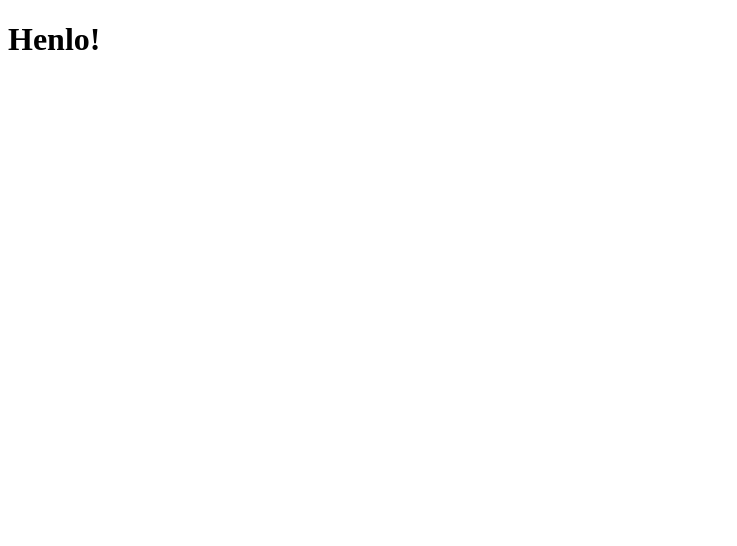
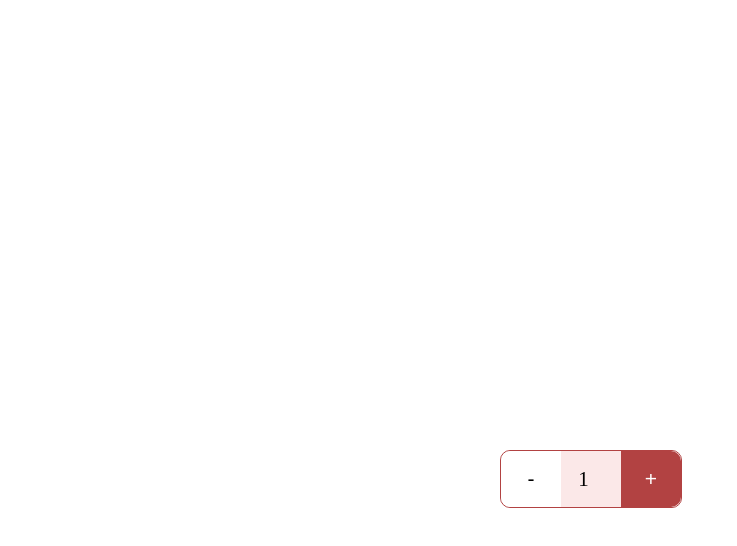
Before and after one commit to abhinav-anshul/quicksell, a React app: page / in a window 1280 px wide. Shown: the whole page, without its empty margins (0-737 px from the left). Built offline with nearby package versions, Linux system fonts and the light colour scheme.

Commit message:
final commit

```diff
--- /dev/null
+++ b/index.css
@@ -0,0 +1,49 @@
+body {
+  margin: 0;
+  padding: 0;
+  font-size: 21px;
+}
+
+.container {
+  width: 180px;
+  height: 56px;
+  border: 1px solid #b24242;
+  border-radius: 10px;
+  display: flex;
+  margin-top: 450px;
+  margin-left: 500px;
+}
+
+button {
+  width: 60px;
+  height: 56px;
+  font-size: 21px;
+  border: none;
+  cursor: pointer;
+}
+input {
+  all: unset;
+  width: 56px;
+  height: 60px;
+  text-align: center;
+}
+.countContainer {
+  width: 60px;
+  height: 56px;
+  display: flex;
+  justify-content: center;
+  align-items: center;
+  place-items: center;
+  background-color: #fbe8e8;
+}
+
+.btnDe {
+  background-color: white;
+  border-radius: 10px 0px 0px 10px;
+}
+
+.btnIn {
+  background-color: #b24242;
+  border-radius: 0px 10px 10px 0px;
+  color: white;
+}
--- a/index.js
+++ b/index.js
@@ -1,11 +1,30 @@
-import React from "react";
+import React, { useState } from "react";
 import ReactDOM from "react-dom";
+import "./index.css";
 
 function App() {
+  const [count, setCount] = useState(1);
+  console.log(count);
+
   return (
-    <div>
-      <h1>Henlo!</h1>
-    </div>
+    <>
+      <div className='container'>
+        <button className='btnDe' onClick={() => setCount((prev) => prev - 1)}>
+          -
+        </button>
+        <div className='countContainer'>
+          <input
+            type='number'
+            value={count}
+            onChange={(e) => setCount(e.target.value)}
+            className='countInput'
+          />
+        </div>
+        <button className='btnIn' onClick={() => setCount((prev) => prev + 1)}>
+          +
+        </button>
+      </div>
+    </>
   );
 }
 
```
Also changed, not shown: dist/index.html, 4 other files.
